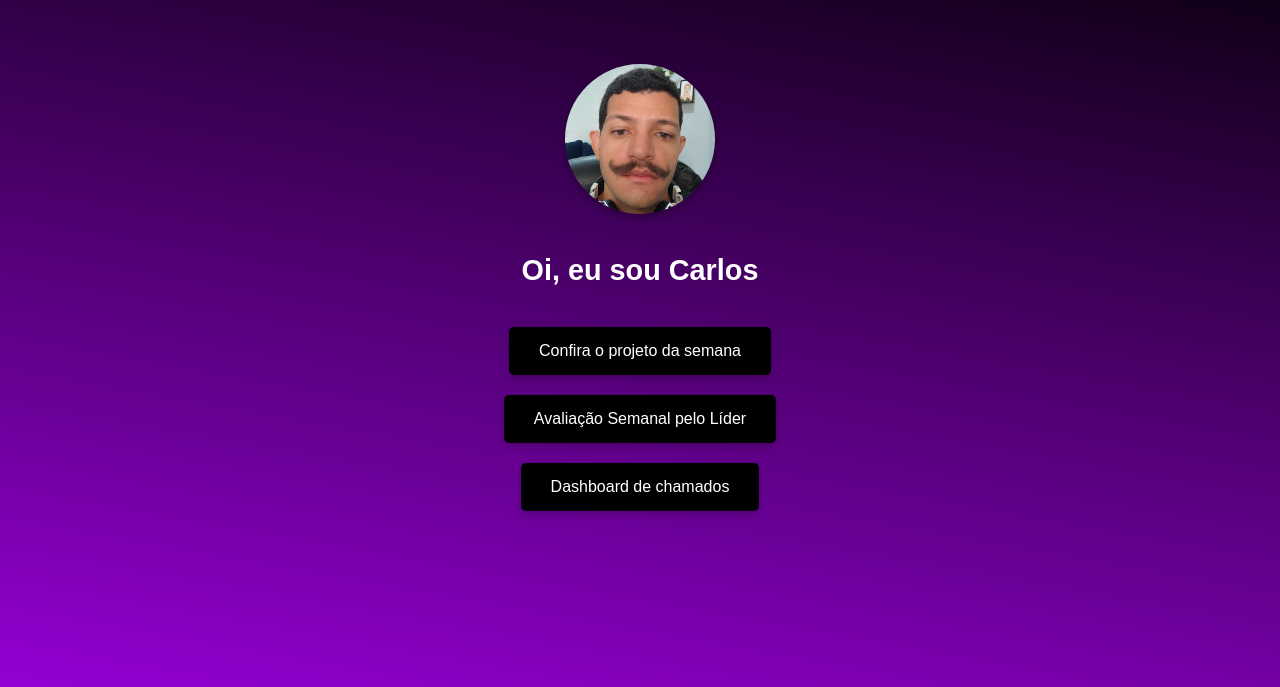
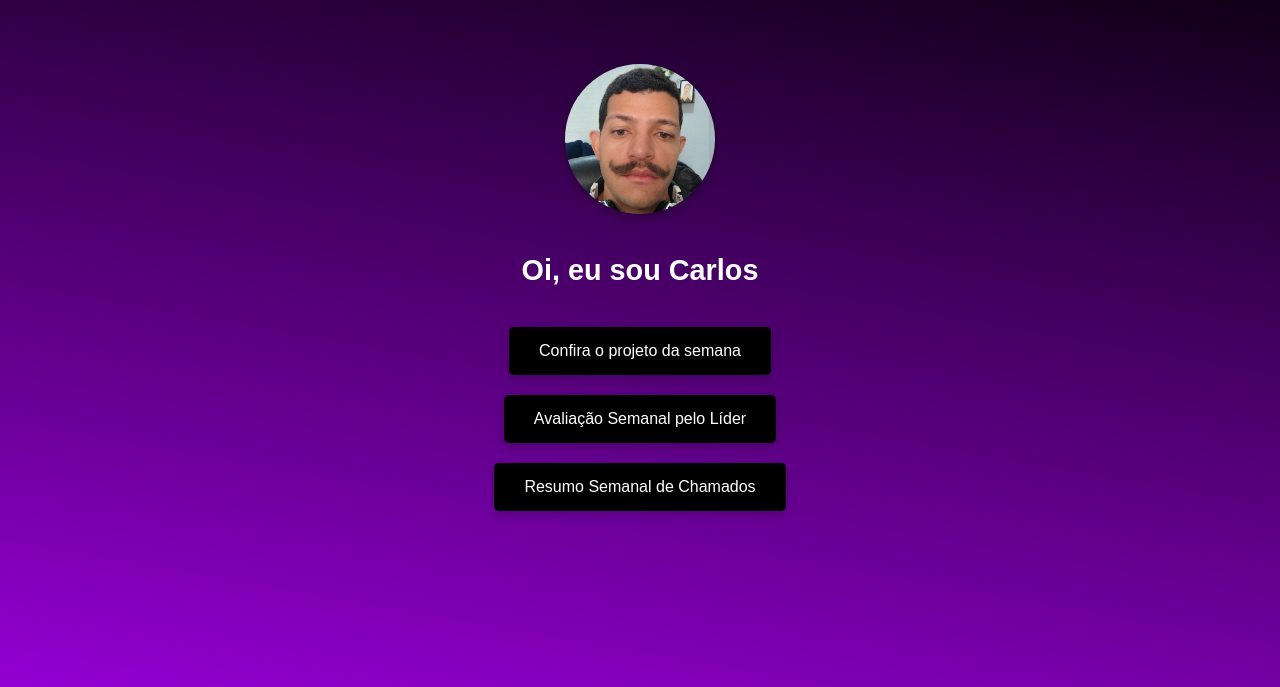
Before and after one commit to Carlosjr97/Projetoifood, a plain HTML site: page index.html in a window 1280 px wide. Shown: the part 113-800 px from the top of the page. Drawn offline with Linux system fonts and the light colour scheme.

Commit message:
Update index.html

```diff
--- a/index.html
+++ b/index.html
@@ -26,7 +26,7 @@
 
         <a href="https://docs.google.com/forms/d/e/1FAIpQLSfQO_DoslobDHwtcscVsKvQGqlQUGcPc7fCyZm_ca36GmJleQ/viewform?usp=header"  target="_blank" class="button">Avaliação Semanal pelo Líder</a>
 
-        <a href="https://lookerstudio.google.com/reporting/668e8c0c-5519-4362-bc47-c4a36b396c2d/page/p_n86fupx8ud" target="_blank" class="button">Dashboard de chamados</a>
+        <a href="https://lookerstudio.google.com/reporting/668e8c0c-5519-4362-bc47-c4a36b396c2d/page/p_n86fupx8ud" target="_blank" class="button">Resumo Semanal de Chamados</a>
     </div>
 </body>
 </html>
```
